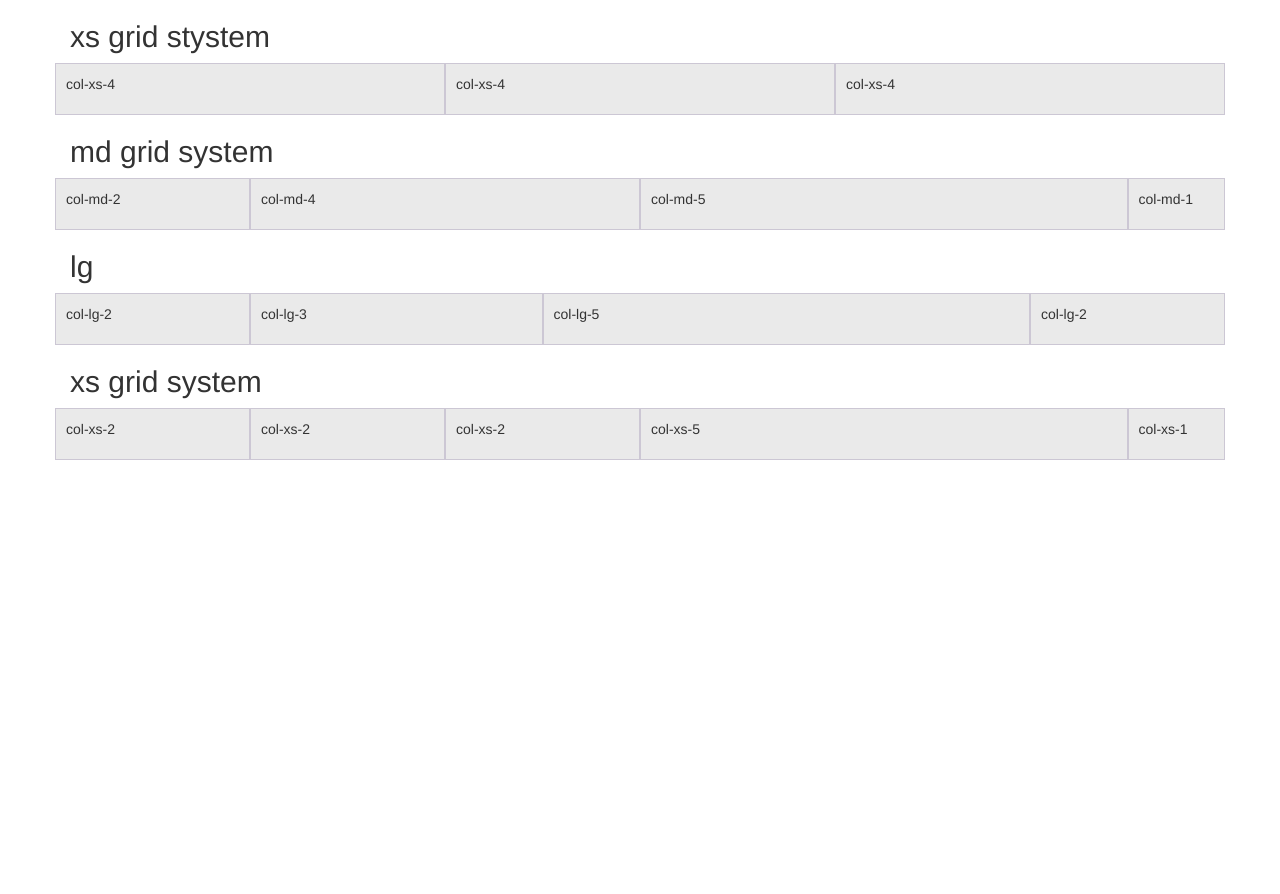
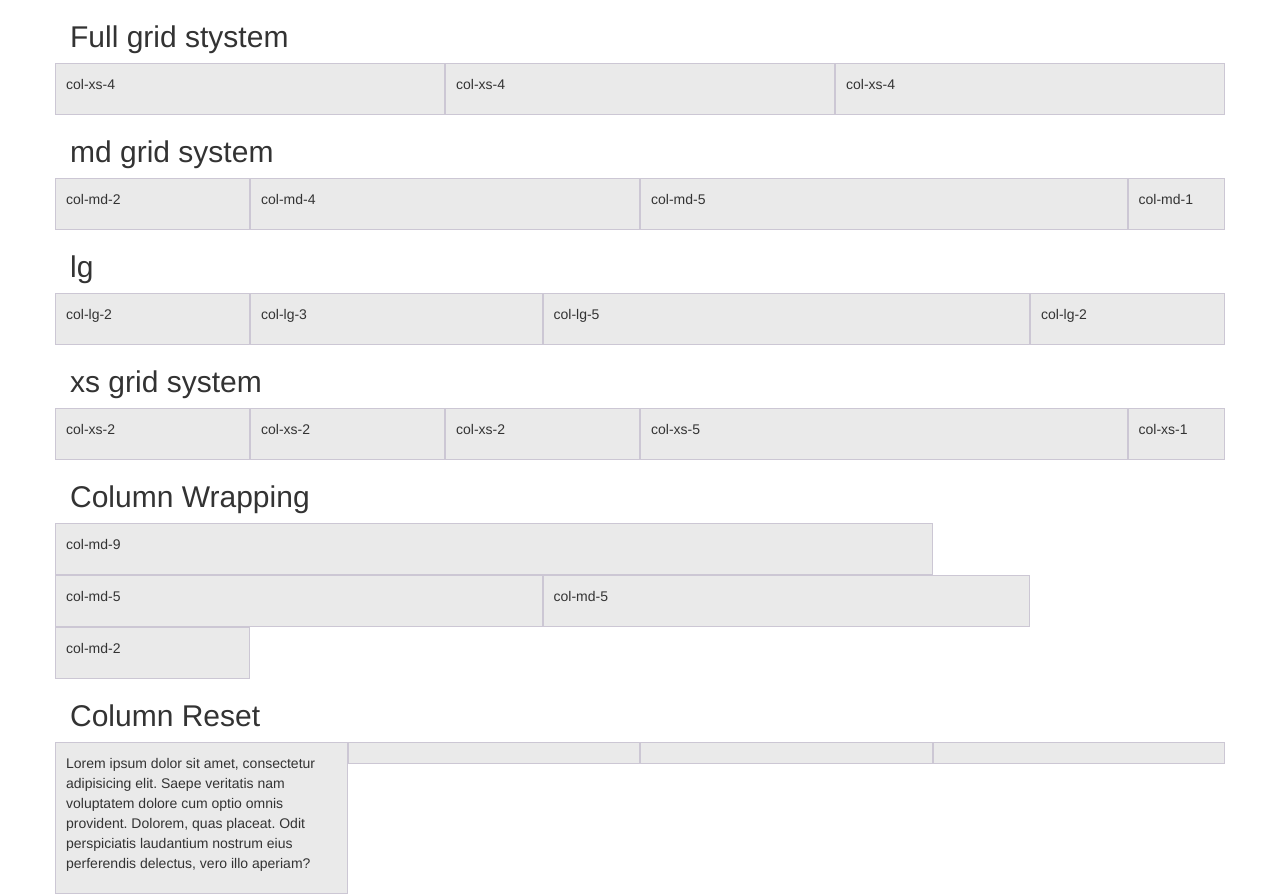
Before and after one commit to iankeogh138/grid-system.2, a plain HTML site: page index.html in a window 1280 px wide. Before the commit the page ends 800 px from the top, so only its background shows below. Drawn offline with Linux system fonts and the light colour scheme.

Commit message:
column wrapping and reset

```diff
--- a/css/styles.css
+++ b/css/styles.css
@@ -3,3 +3,9 @@
 	border: 1px solid rgba(86,61,124,.2);
 	padding: 10px;
 }
+
+@media screen {
+	. {
+
+	}
+}
--- a/index.html
+++ b/index.html
@@ -8,7 +8,7 @@
 </head>
 <body>
 	<div class="container">
-		<h2>xs grid stystem</h2>
+		<h2>Full grid stystem</h2>
 		<div class="row show-grid" >
 			<div class="col-xs-4">
 				<p>col-xs-4</p>
@@ -71,6 +71,47 @@
 				<p>col-xs-1</p>
 			</div>
 		</div>
+
+		<h2>Column Wrapping</h2>
+			<div class="row show-grid">
+				<div class="col-md-9">
+					<p>col-md-9</p>
+				</div>
+				<div class="col-md-5">
+					<p>col-md-5</p>
+				</div>
+				<div class="col-md-5">
+					<p>col-md-5</p>
+				</div>
+			</div>
+			<div class="row show-grid">
+				<div class="col-md-2">
+					<p>col-md-2</p>
+				</div>
+			</div>
+
+		<h2>Column Reset</h2>
+			<div class="row show-grid">
+				<div class="col-sm-6 col-md-3">
+					<p class="visible-sm">col-sm-6</p>
+					<p class="visible-md">col-md-3</p>
+					<p>Lorem ipsum dolor sit amet, consectetur adipisicing elit. Saepe veritatis nam voluptatem dolore cum optio omnis provident. Dolorem, quas placeat. Odit perspiciatis laudantium nostrum eius perferendis delectus, vero illo aperiam?</p>
+				</div>
+				<div class="col-sm-6 col-md-3">
+					<p class="visible-sm">col-sm-6</p>
+					<p class="visible-md">col-md-3</p>
+				</div>
+				<span class="clearfix visible-sm-block"></span>
+				<div class="col-sm-6 col-md-3">
+					<p class="visible-sm">col-sm-6</p>
+					<p class="visible-md">col-md-3</p>
+				</div>
+				<div class="col-sm-6 col-md-3">
+					<p class="visible-sm">col-sm-6</p>
+					<p class="visible-md">col-md-3</p>
+				</div>
+			</div>
+
 	</div> <!-- end of container -->
 
 </body>
```
